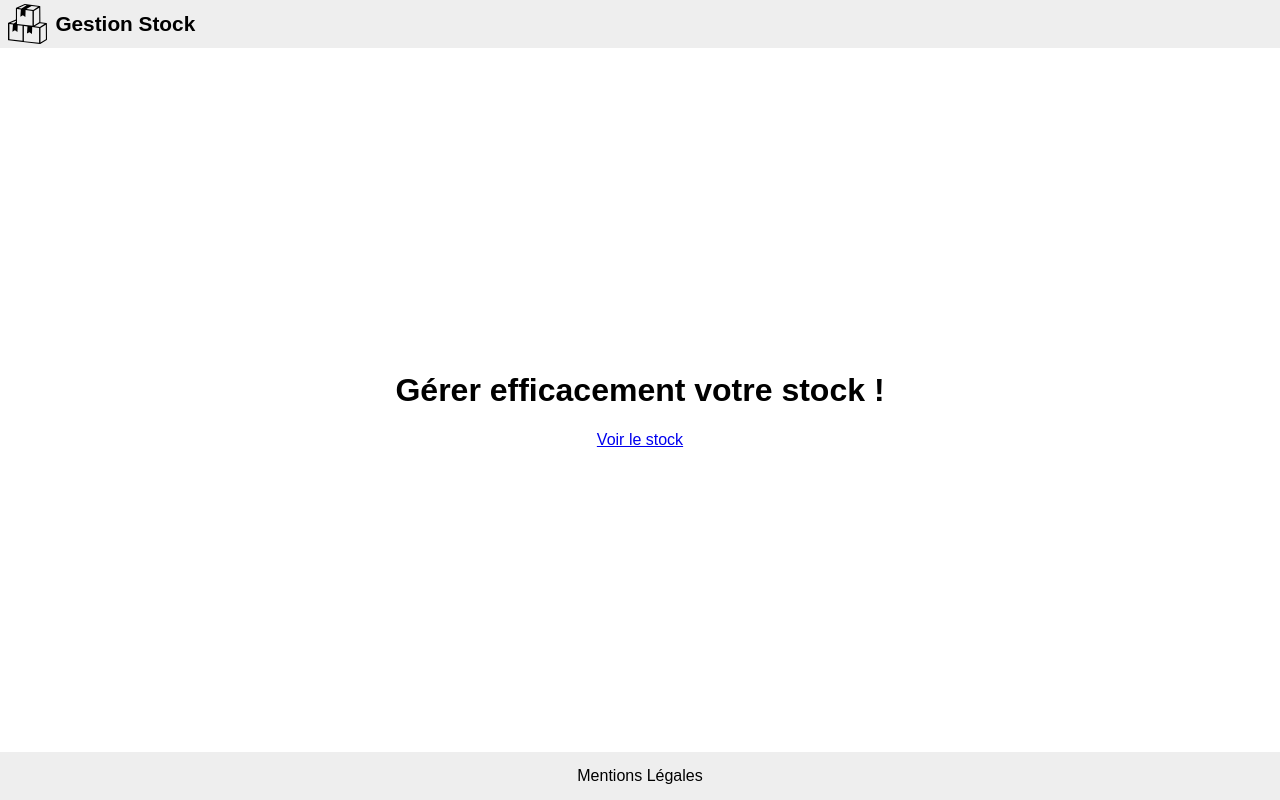
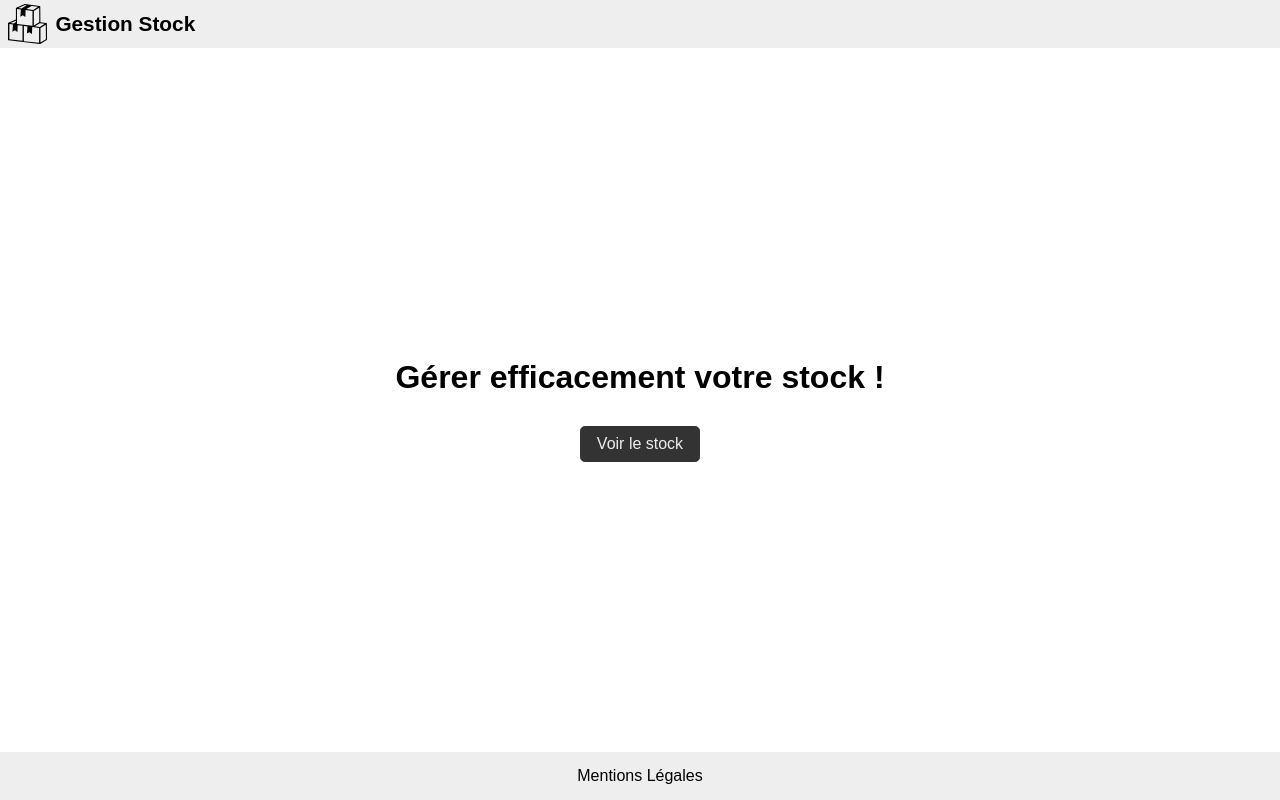
Before and after one commit to jlg-formation/agu-gestion-stock, an Angular app in the folder front/: page / in a window 1280 px wide. Built offline with nearby package versions, Linux system fonts and the light colour scheme.

Commit message:
dev: added button style

```diff
--- /dev/null
+++ b/front/src/scss/button.scss
@@ -0,0 +1,43 @@
+a.button,
+button {
+  display: flex;
+  align-items: center;
+  justify-content: center;
+  gap: 0.5em;
+
+  padding: 0.5em 1em;
+  border: 0.1em solid #eee;
+  background-color: #eee;
+  border-radius: 0.3em;
+
+  &:not(:disabled) {
+    cursor: pointer;
+
+    text-decoration: inherit;
+    color: inherit;
+
+    &:hover {
+      background-color: #ddd;
+      border-color: #ddd;
+    }
+    &:active {
+      background-color: #ccc;
+      border-color: #ccc;
+    }
+
+    &.primary {
+      background-color: #333;
+      border-color: #333;
+      color: #eee;
+
+      &:hover {
+        background-color: #444;
+        border-color: #444;
+      }
+      &:active {
+        background-color: #555;
+        border-color: #555;
+      }
+    }
+  }
+}
--- a/front/src/styles.scss
+++ b/front/src/styles.scss
@@ -2,6 +2,8 @@
 
 @use "../node_modules/normalize.css/normalize.css";
 @use "../node_modules/sanitize.css/sanitize.css";
+
+@use "./scss/button.scss";
 
 body {
   font-family: sans-serif;
@@ -11,6 +13,7 @@
   display: flex;
   flex-flow: column;
   align-items: center;
+  gap: 0.5em;
   padding: 0.5em;
 
   width: 100%;
```
